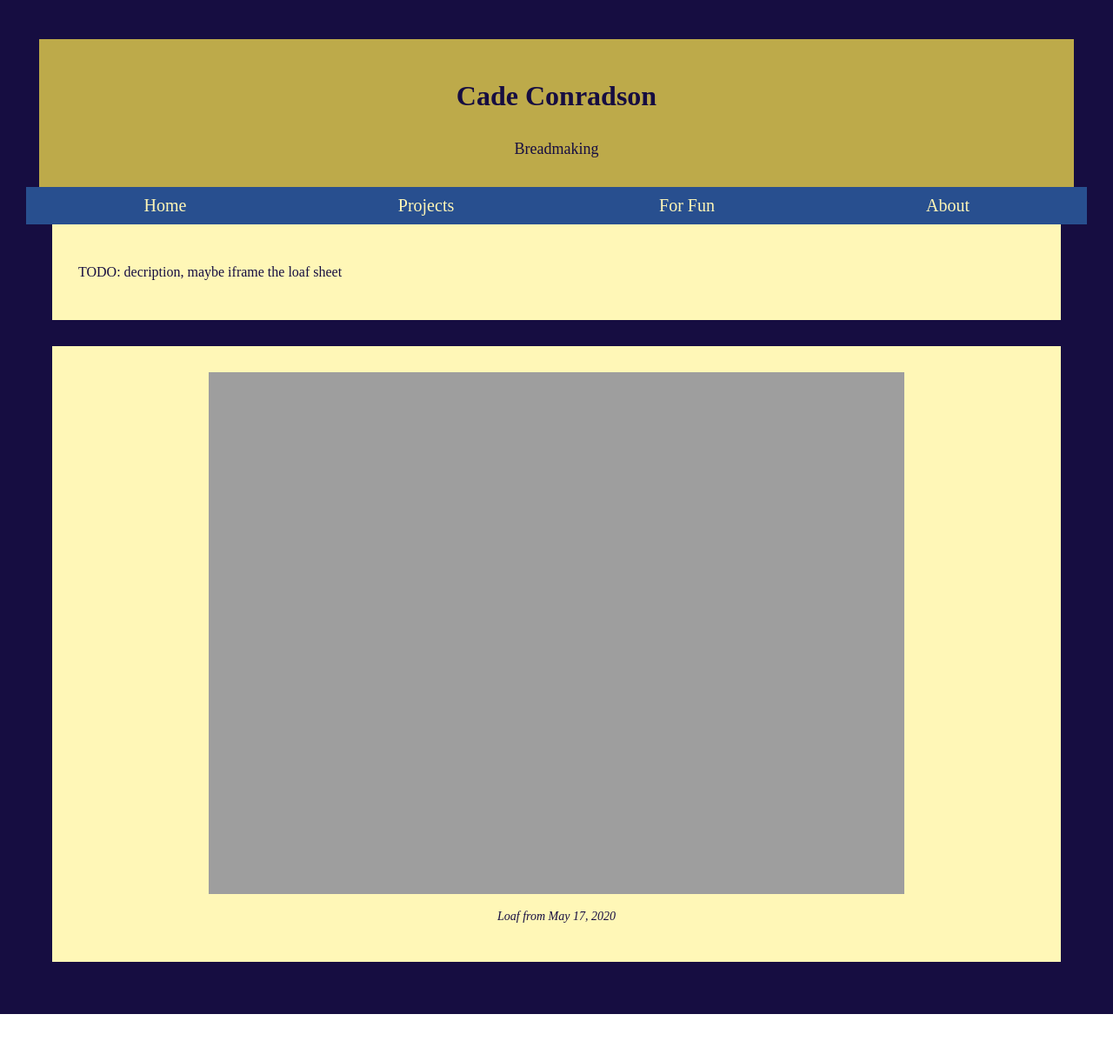
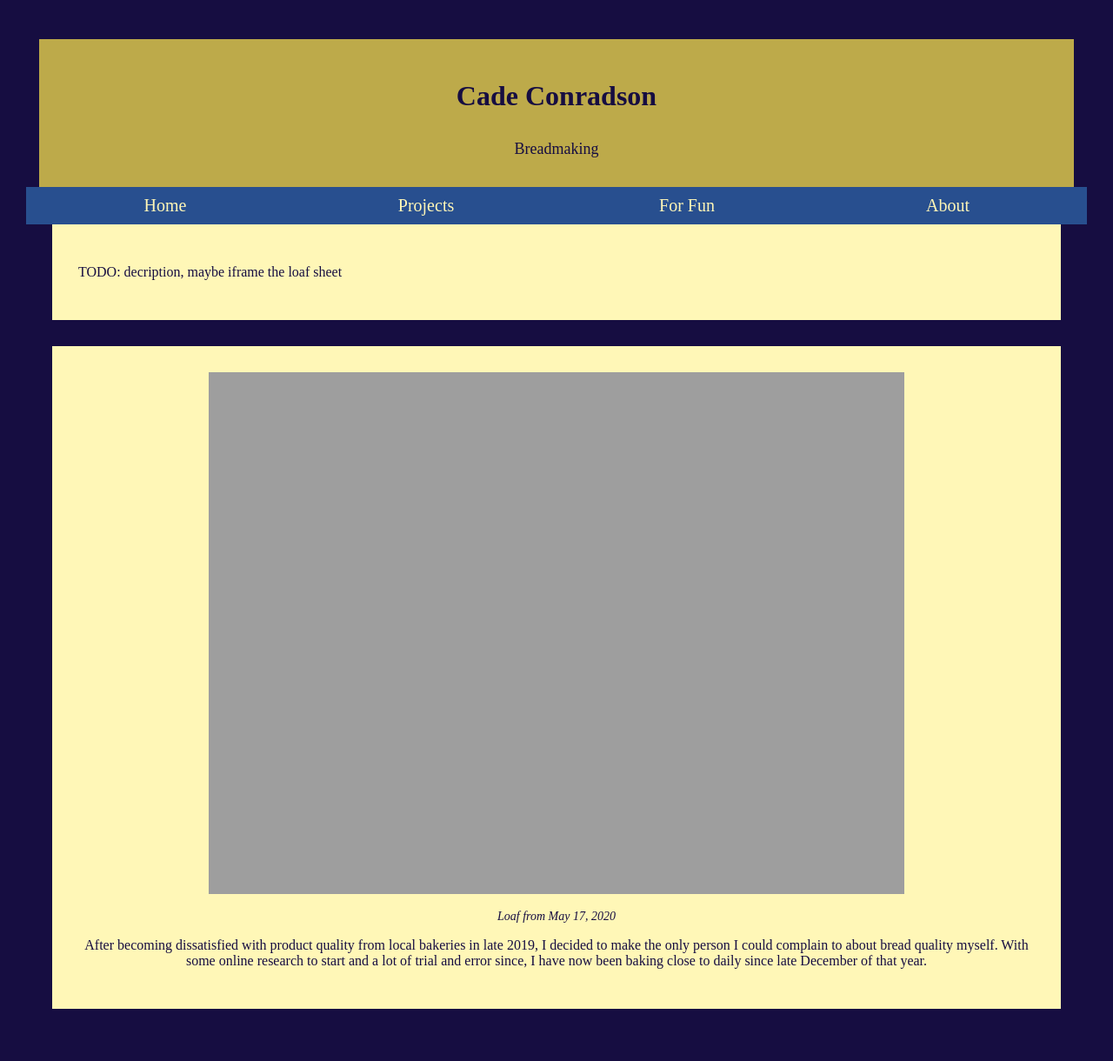
Before and after one commit to cconradson/cconradson.github.io, a Jekyll site: the page built from breadmaking.html, in a window 1280 px wide. Shown: the whole page at 87% size. Built offline with Jekyll 4.4.1, drawn with Linux system fonts in a browser that asks for light colours; before the commit the page ends 1166 px from its top, so only the background shows below that.

```diff
--- a/assets/css/main.css
+++ b/assets/css/main.css
@@ -17,15 +17,6 @@ div[id="wrap"] {
 	margin: 0;
 }
 
-div[id="header"] {
-	text-align: center;
-	border-color: #160d41;
-	border-width: 15px 15px 0px 15px;
-	border-style: solid;
-	padding: 15px;
-	background-color: #bdaa4a
-}
-
 .body {
 	background-color: #fff7b7;
 	padding: 30px;
@@ -41,11 +32,15 @@ iframe {
 	height: 800px;
 }
 
-/* text */
+/* header */
 
-img.inline {
-	height: 20px;
-	width: 20px;
+div[id="header"] {
+	text-align: center;
+	border-color: #160d41;
+	border-width: 15px 15px 0px 15px;
+	border-style: solid;
+	padding: 15px;
+	background-color: #bdaa4a
 }
 
 h3[class="site.title"] {
@@ -54,35 +49,6 @@ h3[class="site.title"] {
 
 p[class="page.title"] {
 	font-size: 18px;
-}
-
-p.imgdesc {
-	font-style: italic;
-	font-size: 14px;
-}
-
-p {
-	font-size: 16px;
-}
-
-/* lists and tables */
-
-ul.blank {
-	list-style-type: none;
-}
-
-table {
-	border-collapse: collapse;
-	width: 100%;
-}
-
-td {
-	vertical-align: top;
-	padding: 6px;
-}
-
-tr:nth-child(even) {
-	background-color: #fffae0;
 }
 
 /* navbar */
@@ -117,6 +83,42 @@ tr:nth-child(even) {
 	content: "";
 	display: table;
 	clear: both;
+}
+
+/* text */
+
+p {
+	font-size: 16px;
+}
+
+img.inline {
+	height: 20px;
+	width: 20px;
+}
+
+p.imgdesc {
+	font-style: italic;
+	font-size: 14px;
+}
+
+/* lists and tables */
+
+ul.blank {
+	list-style-type: none;
+}
+
+table {
+	border-collapse: collapse;
+	width: 100%;
+}
+
+td {
+	vertical-align: top;
+	padding: 6px;
+}
+
+tr:nth-child(even) {
+	background-color: #fffae0;
 }
 
 /* for image links with text on top */
--- a/breadmaking.html
+++ b/breadmaking.html
@@ -11,4 +11,5 @@ title: Breadmaking
 <div class="body" style="text-align:center">
 	<img src="{{ site.url }}/assets/images/bread.jpg" alt="bread" style="width:800px">
 	<p class="imgdesc">Loaf from May 17, 2020</p>
+	<p>After becoming dissatisfied with product quality from local bakeries in late 2019, I decided to make the only person I could complain to about bread quality myself. With some online research to start and a lot of trial and error since, I have now been baking close to daily since late December of that year.</p>
 </div>
--- a/golf.html
+++ b/golf.html
@@ -25,6 +25,6 @@ title: Golf
 		<li><img class="inline" src="{{ site.url }}/assets/images/mapicons/darkgreen.png" alt="dark green"> Great - Can be identified as memorable while playing</li>
 		<li><img class="inline" src="{{ site.url }}/assets/images/mapicons/blue.png" alt="blue"> Outstanding - Courses to talk about as going somewhere to play them</li>
 	</ul>
-	<p>Clicking the top left icon will provide a list broken down by category.<br>Clicking on a course will bring up some description of its qualities (or lack thereof).</p>
+	<p>Clicking the top left icon on the map below will provide a list broken down by category. Clicking on a course either on the map or on the list will bring up a description of its qualities (or lack thereof).</p>
 	<iframe src="https://www.google.com/maps/d/embed?mid=1hyK1PFpQ1m3uSoJRj7L-Wj0LSxcZAE-y"></iframe>
 </div>
```
Also changed, not shown: dominion.html (+18 -0 lines). Lines whose indentation alone changed are shown as unchanged.
